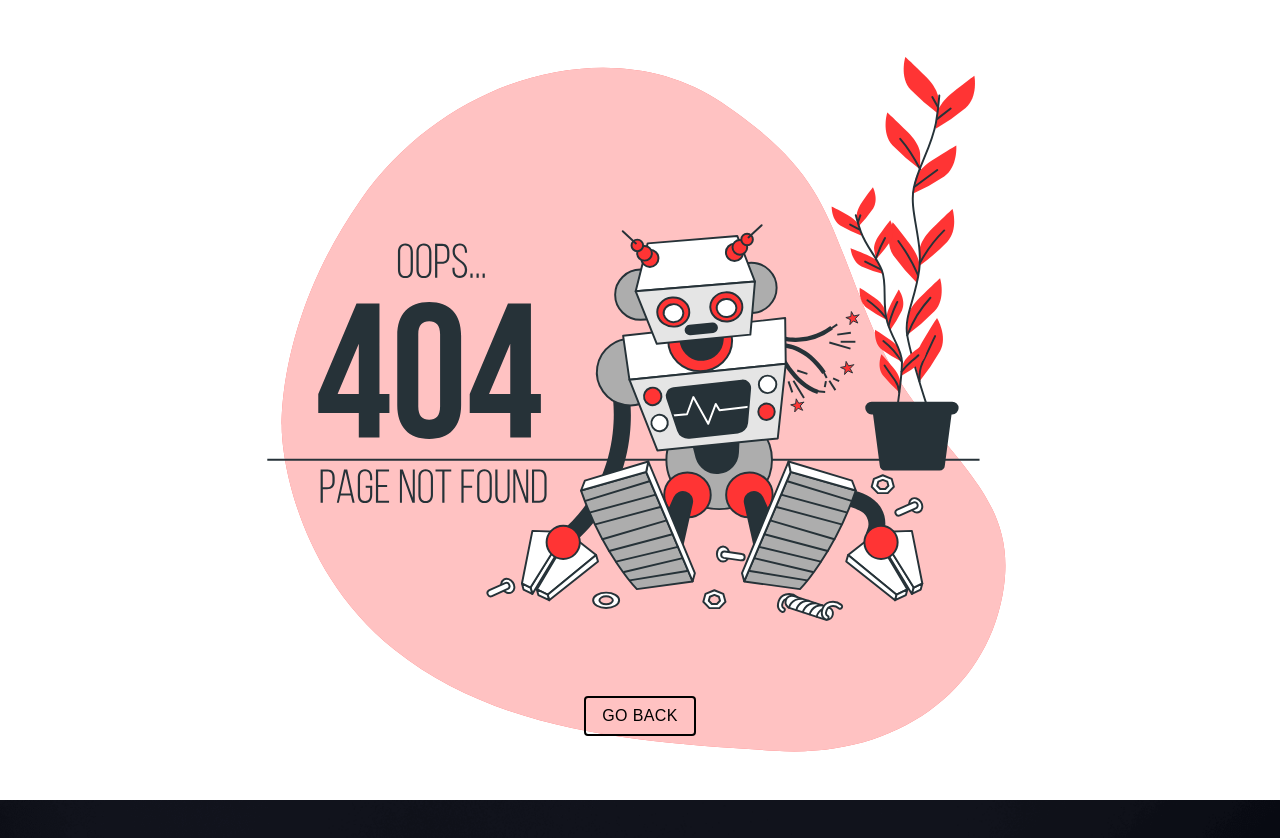
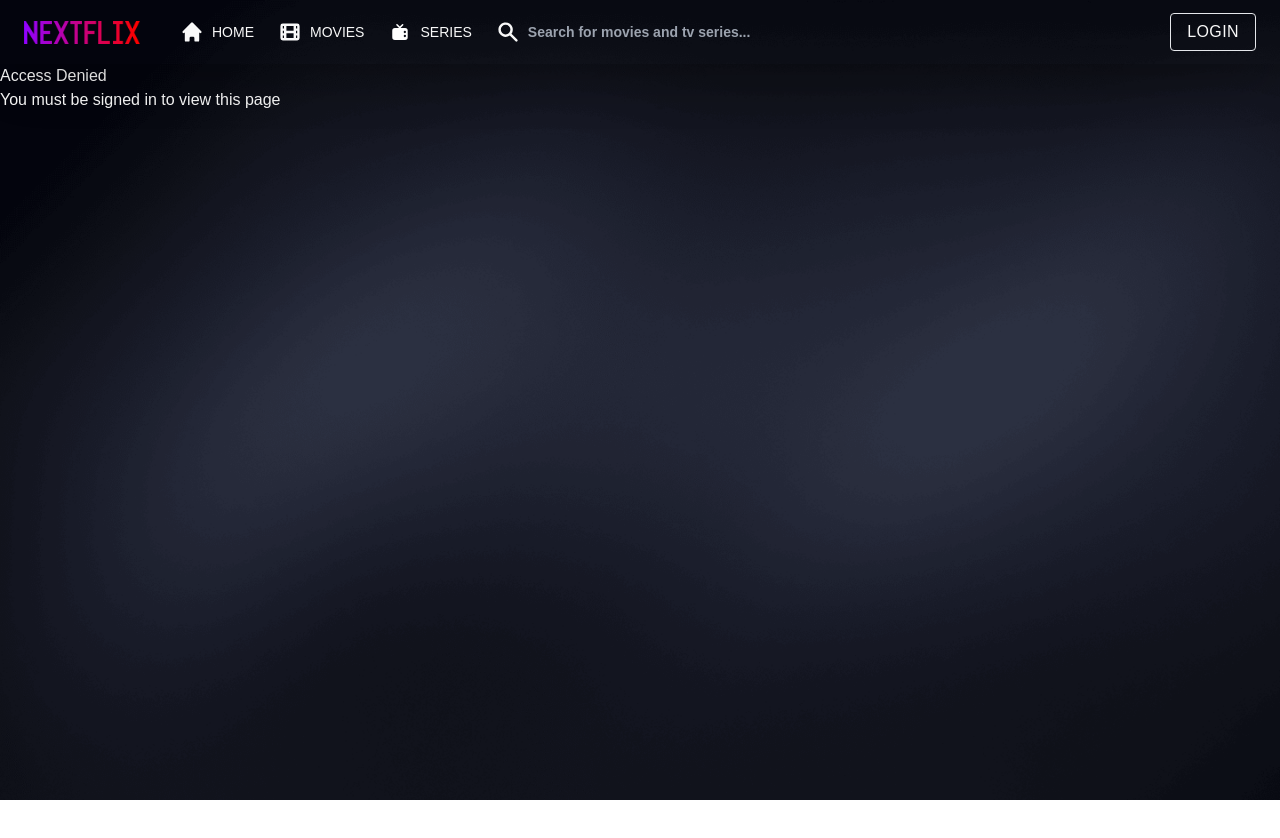
Before and after one commit to willtrinh/nextflix, a Next.js app: page /secret in a window 1280 px wide. Before the commit this address had no page. Shown: the top 838 px of the page. After the commit the page ends 800 px from the top, so only its background shows below. Built offline with nearby package versions, Linux system fonts and the light colour scheme; no server answers.

Commit message:
Add auth

```diff
--- a/components/Header.js
+++ b/components/Header.js
@@ -1,11 +1,27 @@
 import Image from 'next/image';
 import { HomeIcon, SearchIcon, FilmIcon } from '@heroicons/react/solid';
-import { signIn } from 'next-auth/react';
+import { useSession, signIn, signOut } from 'next-auth/react';
 import { useRouter } from 'next/router';
 import Search from './Search';
 
 const Header = () => {
   const router = useRouter();
+  const { data: session } = useSession();
+
+  // if (session) {
+  //   return (
+  //     <>
+  //       Signed in as {session.user.email} <br />
+  //       <button onClick={() => signOut()}>Sign out</button>
+  //     </>
+  //   );
+  // }
+  // return (
+  //   <>
+  //     Not signed in <br />
+  //     <button onClick={() => signIn()}>Sign in</button>
+  //   </>
+  // );
 
   return (
     <div className='sticky bg-home bg-cover shadow-2xl top-0 z-50 flex h-16 items-center px-10 md:px-6'>
@@ -44,12 +60,33 @@ const Header = () => {
           <Search />
         </a>
       </div>
-      <button
-        className='ml-auto uppercase border px-4 py-1.5 rounded font-medium tracking-wide hover:bg-white hover:text-black transition duration-200'
-        onClick={() => router.push('/auth/login')}
-      >
-        Login
-      </button>
+      {session ? (
+        <div className='flex md:text-sm items-center ml-auto gap-6'>
+          <div className='flex items-center justify-items-center gap-4'>
+            Hi, {session.user.name}{' '}
+            <Image
+              src={session.user.image}
+              alt='user-image'
+              width={40}
+              height={40}
+              className='rounded-full'
+            />
+          </div>
+          <button
+            className='ml-auto uppercase border px-4 py-1.5 rounded font-medium tracking-wide hover:bg-white hover:text-black transition duration-200'
+            onClick={() => signOut()}
+          >
+            Logout
+          </button>
+        </div>
+      ) : (
+        <button
+          className='ml-auto uppercase border px-4 py-1.5 rounded font-medium tracking-wide hover:bg-white hover:text-black transition duration-200'
+          onClick={() => signIn()}
+        >
+          Login
+        </button>
+      )}
     </div>
   );
 };
--- a/components/Search.js
+++ b/components/Search.js
@@ -34,7 +34,7 @@ const Search = () => {
               ? 'Search for movies and tv series...'
               : 'Please enter something to search...'
           }
-          size={30}
+          size={28}
           className={
             !error
               ? 'bg-transparent outline-none font-semibold'
--- a/next.config.js
+++ b/next.config.js
@@ -1,6 +1,6 @@
 module.exports = {
   reactStrictMode: true,
   images: {
-    domains: ['image.tmdb.org'],
+    domains: ['image.tmdb.org', 'lh3.googleusercontent.com'],
   },
 };
--- a/pages/_app.js
+++ b/pages/_app.js
@@ -1,8 +1,14 @@
+import { SessionProvider } from 'next-auth/react';
+
 import 'tailwindcss/tailwind.css';
 import '../styles/globals.css';
 
-function MyApp({ Component, pageProps }) {
-  return <Component {...pageProps} />;
+function MyApp({ Component, pageProps: { session, ...pageProps } }) {
+  return (
+    <SessionProvider session={session}>
+      <Component {...pageProps} />
+    </SessionProvider>
+  );
 }
 
 export default MyApp;
--- a/pages/api/auth/[...nextauth].js
+++ b/pages/api/auth/[...nextauth].js
@@ -1,5 +1,6 @@
 import NextAuth from 'next-auth';
 import GoogleProvider from 'next-auth/providers/google';
+import GithubProvider from 'next-auth/providers/github';
 
 export default NextAuth({
   // Configure one or more authentication providers
@@ -7,8 +8,19 @@ export default NextAuth({
     GoogleProvider({
       clientId: process.env.GOOGLE_CLIENT_ID,
       clientSecret: process.env.GOOGLE_CLIENT_SECRET,
+      // authorization: {
+      //   params: {
+      //     prompt: 'consent',
+      //     access_type: 'offline',
+      //     response_type: 'code',
+      //   },
+      // },
     }),
     // ...add more providers here
+    GithubProvider({
+      clientId: process.env.GITHUB_CLIENT_ID,
+      clientSecret: process.env.GITHUB_CLIENT_SECRET,
+    }),
   ],
   callbacks: {
     async signIn({ account, profile }) {
@@ -18,4 +30,13 @@ export default NextAuth({
       return true;
     },
   },
+  secret: process.env.secret,
+  jwt: {
+    encryption: true,
+  },
+  theme: {
+    colorScheme: 'light', // "auto" | "dark" | "light"
+    brandColor: '', // Hex color code
+    logo: '/logo.png', // Absolute URL to image
+  },
 });
--- a/pages/index.js
+++ b/pages/index.js
@@ -1,6 +1,5 @@
 import { Fragment } from 'react';
 import Head from 'next/head';
-import Image from 'next/image';
 import Header from '../components/Header';
 import Slider from '../components/Slider';
 import Brands from '../components/Brands';
--- /dev/null
+++ b/pages/secret.js
@@ -0,0 +1,30 @@
+import Header from '../components/Header';
+import { useSession, signIn, signOut } from 'next-auth/react';
+
+const Secret = () => {
+  const { data: session } = useSession();
+
+  return (
+    <>
+      <Header />
+      {session ? (
+        <section>
+          <h1>Protected Page</h1>
+          <div>
+            This is protected content. You can access this content because you
+            are signed in.
+          </div>
+        </section>
+      ) : (
+        <section>
+          <h1>Access Denied</h1>
+          <button onClick={() => signIn()}>
+            You must be signed in to view this page
+          </button>
+        </section>
+      )}
+    </>
+  );
+};
+
+export default Secret;
```
